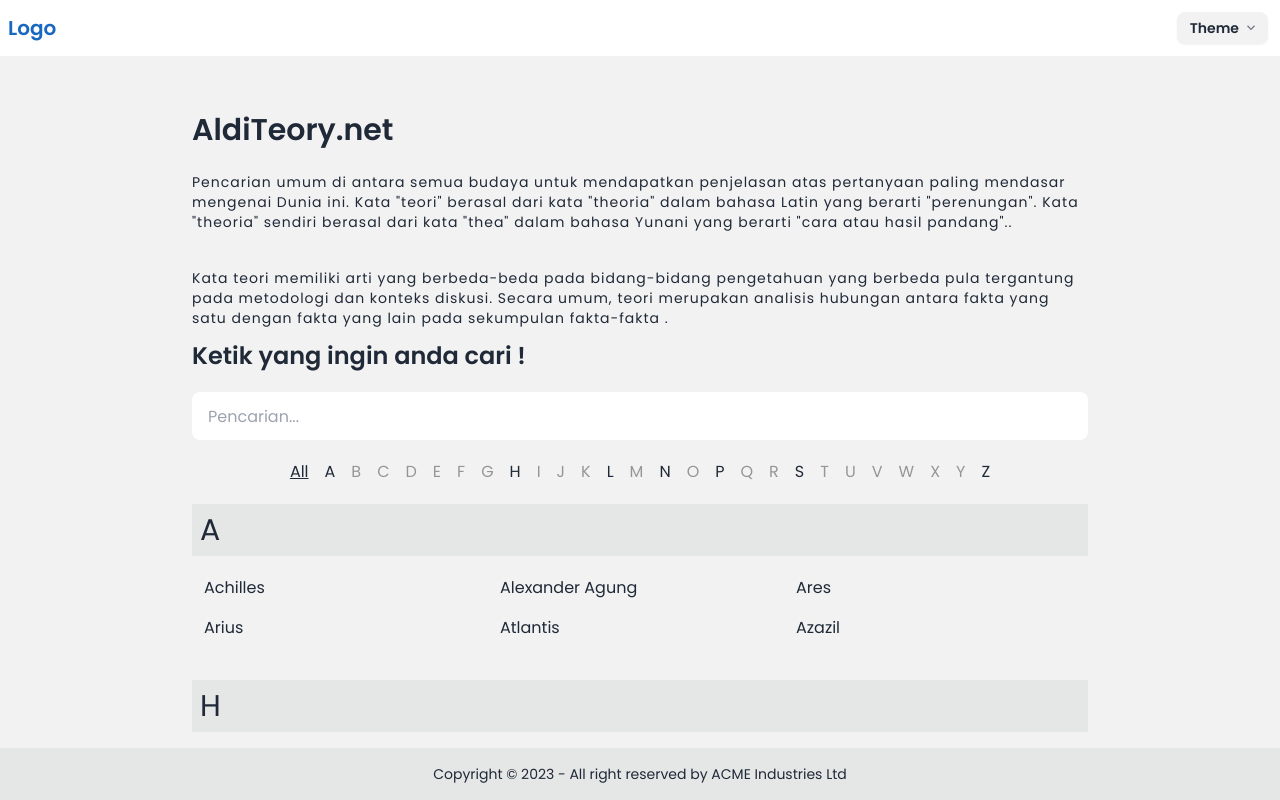
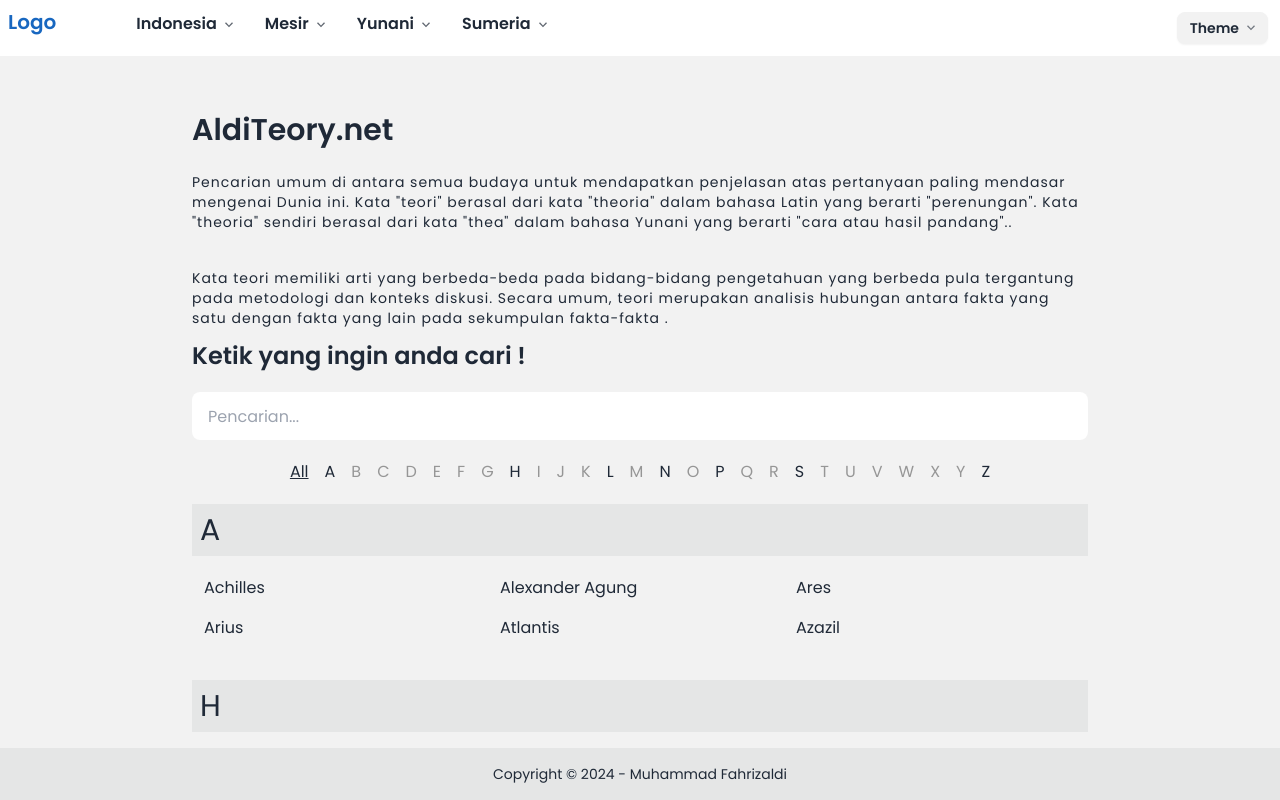
Before and after one commit to aldmf26/portnuxt, a Nuxt app: page /mitologi in a window 1280 px wide. Shown: the top 800 px of the page. Built offline with nearby package versions, Linux system fonts and the light colour scheme.

Commit message:
sudah ada search nya

```diff
--- a/assets/css/main.css
+++ b/assets/css/main.css
@@ -6,3 +6,43 @@
 body {
   font-family: "Poppins", sans-serif;
 }
+
+@layer utilities {
+  .shadow-custom {
+    box-shadow:
+      0 0 2px #fff,
+      inset 0 0 2px #fff,
+      0 0 5px oklch(var(--p)),
+      0 0 10px oklch(var(--s)),
+      0 0 15px oklch(var(--p));
+  }
+
+}
+@keyframes neonAnimation {
+  0% {
+    box-shadow: 0 0 2px #fff,
+     inset 0 0 2px #fff,
+     0 0 5px oklch(var(--p)),
+     0 0 10px oklch(var(--s)),
+     0 0 15px oklch(var(--p));
+  }
+  50% {
+    box-shadow: 0 0 2px #fff,
+     inset 0 0 2px #fff,
+     0 0 10px oklch(var(--p)),
+     0 0 20px oklch(var(--s)),
+     0 0 30px oklch(var(--n));
+  }
+  100% {
+    box-shadow: 0 0 2px #fff,
+     inset 0 0 2px #fff,
+     0 0 5px oklch(var(--p)),
+     0 0 10px oklch(var(--s)),
+     0 0 15px oklch(var(--a));
+  }
+}
+@layer utilities {
+  .shadow-custom {
+    animation: neonAnimation 2s infinite; /* Sesuaikan durasi animasi dan efek sesuai keinginan Anda */
+  }
+}
--- /dev/null
+++ b/components/formMitologi.vue
@@ -0,0 +1,78 @@
+<template>
+    <input v-model="searchTerm" type="text" placeholder="Pencarian..."
+        class="input input-bordered input-primary w-full mt-5 mb-5" />
+    <div class="text-center">
+        <ul class="flex-col items-center">
+            <li class="space-x-4">
+                <button @click.prevent="selectedLetter = ''" class="underline">All</button>
+                <button @click.prevent="selectedLetter = huruf" v-for="huruf in alphabet" :class="{
+                    'hover:underline hover:text-info': groupedData[huruf],
+                    'text-disabled': !groupedData[huruf],
+                    'p-1 rounded-xl  shadow-custom': selectedLetter === huruf,
+                }">{{ huruf }}</button>
+            </li>
+        </ul>
+    </div>
+    <div class="" v-for="letter in alphabet" :key="letter">
+        <div
+            v-if="groupedData[letter] && groupedData[letter].length > 0 && filteredTitles[letter].length > 0 && (selectedLetter === letter || selectedLetter === '')">
+            <h5 class="text-3xl bg-base-300 py-2 px-2 mt-5">{{ letter }}</h5>
+            <div class="grid grid-cols-3 gap-4 py-5 px-3">
+                <div v-for="title in filteredTitles[letter]" :key="title">
+                    <div>
+                        <a href="" class="hover:underline hover:text-info">{{ title }}</a>
+                    </div>
+                </div>
+            </div>
+        </div>
+    </div>
+</template>
+<script setup>
+
+
+const alphabet = Array.from({ length: 26 }, (_, index) => String.fromCharCode(65 + index));
+const dummyTitles = [
+    'Arius',
+    'Atlantis',
+    'Hera',
+    'Azazil',
+    'Alexander Agung',
+    'Achilles',
+    'Ares',
+    'Lucifer',
+    'Namrud',
+    'Nebukadnezar',
+    'Lemuria',
+    'Sundaland',
+    'Zeus',
+    'Poseidon',
+    'Hades',
+    'Persephone'
+];
+const selectedLetter = ref('');
+const searchTerm = ref('');
+// Buat objek untuk mengelompokkan judul berdasarkan huruf awal
+const groupedData = dummyTitles.reduce((acc, title) => {
+    const firstLetter = title[0].toUpperCase();
+    acc[firstLetter] = acc[firstLetter] || [];
+    acc[firstLetter].push(title);
+    return acc;
+}, {});
+
+// Urutkan setiap grup berdasarkan judulnya
+for (const letter in groupedData) {
+    groupedData[letter].sort();
+}
+
+const filteredTitles = computed(() => {
+    const filtered = {};
+    for (const letter in groupedData) {
+        filtered[letter] = groupedData[letter].filter(title =>
+            title.toLowerCase().includes(searchTerm.value.toLowerCase())
+        );
+    }
+    return filtered;
+});
+
+
+</script>
--- a/components/inputsearch.vue
+++ /dev/null
@@ -1,12 +0,0 @@
-<template>
-    <v-autocomplete label="Terjemahkan" :items="terjemahans"></v-autocomplete>
-</template>
-
-<script setup>
-
-const terjemahans = [
-    'indonesia', 'dayak', 'jawa'
-];
-
-
-</script>
--- a/layouts/layout2.vue
+++ b/layouts/layout2.vue
@@ -1,43 +1,64 @@
 <template>
   <!-- navbar -->
-    <div class="container p-2 mx-auto flex items-center justify-between">
+
+  <div class="container mx-auto p-2 flex">
+    <div class="">
       <div class="text-primary text-xl font-bold">Logo</div>
-      <!-- <div role="tablist" class="space-x-14 tabs tabs-lifted">
-        <NuxtLink to="/" role="tab" :class="{ 'tab-active  [--tab-border-color:orange]': isActive('/') }" class="tab">Home
-        </NuxtLink>
-        <NuxtLink to="/dynamic" role="tab" :class="{ 'tab-active  [--tab-border-color:orange]': isActive('/dynamic') }"
-          class="tab">Dynamic</NuxtLink>
-        <NuxtLink to="/terjemahan" role="tab" :class="{ 'tab-active  [--tab-border-color:orange]': isActive('/terjemahan') }"
-          class="tab">Terjemahan</NuxtLink>
-        <NuxtLink to="/theme" role="tab" :class="{ 'tab-active  [--tab-border-color:orange]': isActive('/theme') }"
-          class="tab">Theme</NuxtLink>
-      </div> -->
+    </div>
+    <div class="grow ml-16">
+      <div class="dropdown dropdown-hover mx-3" v-for="nav in navbarKategori" :key="nav">
+        <div tabindex="0" role="button" class="m-1 font-bold">
+          <NuxtLink to="/terjemahan" class="mr-2">{{ nav }}</NuxtLink>
+          <svg width="12px" height="12px" class="h-2 w-2 fill-current opacity-70 inline-block"
+            xmlns="http://www.w3.org/2000/svg" viewBox="0 0 2048 2048">
+            <path d="M1799 349l242 241-1017 1017L7 590l242-241 775 775 775-775z"></path>
+          </svg>
+        </div>
+        <ul tabindex="0" class="dropdown-content z-[1] menu p-2 shadow bg-base-100 rounded-box w-52">
+          <li>
+            <NuxtLink to="/dynamic">Tuhan</NuxtLink>
+          </li>
+          <li>
+            <NuxtLink to="/index">Konsep</NuxtLink>
+          </li>
+        </ul>
+      </div>
+    </div>
+    <div class="">
       <div class="dropdown dropdown-hover">
-        <div tabindex="0" role="button" class="btn btn-sm m-1">
+        <div tabindex="0" role="button" class="btn btn-xs md:btn-sm m-1">
           Theme
           <svg width="12px" height="12px" class="h-2 w-2 fill-current opacity-60 inline-block"
             xmlns="http://www.w3.org/2000/svg" viewBox="0 0 2048 2048">
             <path d="M1799 349l242 241-1017 1017L7 590l242-241 775 775 775-775z"></path>
           </svg>
         </div>
-        <ul tabindex="0" class="dropdown-content z-[1] menu p-2 shadow bg-base-100 rounded-box">
+        <ul tabindex="0" class="dropdown-content z-[1] menu p-2  shadow bg-base-100 rounded-box">
           <li v-for="theme in themes" :key="theme">
             <a @click="changeTheme(theme)">{{ theme }}</a>
           </li>
         </ul>
       </div>
     </div>
+  </div>
+
 
   <!-- section -->
   <slot />
 
   <footer class="fixed bottom-0 left-0 w-full footer footer-center p-4 bg-base-300 text-base-content">
     <aside>
-        <p>Copyright © 2023 - All right reserved by ACME Industries Ltd</p>
+      <p>Copyright © 2024 - Muhammad Fahrizaldi</p>
     </aside>
   </footer>
 </template>
 <script setup>
+const navbarKategori = [
+  'Indonesia',
+  'Mesir',
+  'Yunani',
+  'Sumeria',
+]
 const $route = useRoute();
 const tabActive = ref("tab-active [--tab-bg:yellow] [--tab-border-color:orange]")
 const isActive = (route) => {
--- a/pages/mitologi.vue
+++ b/pages/mitologi.vue
@@ -1,7 +1,7 @@
 <template>
     <NuxtLayout name="layout2">
         <div class="container py-10 mx-auto  bg-base-200 ">
-            <div class="hero-content md:px-4 lg:px-48">
+            <div class="hero-content md:px-4 lg:px-48 ">
                 <div class="">
                     <h1 class=" text-2xl md:text-3xl font-bold">AldiTeory.net</h1>
                     <p class="py-6 text-sm md:text-md" style="letter-spacing: 1px;">
@@ -18,70 +18,9 @@
                         antara fakta yang satu dengan fakta yang lain pada sekumpulan fakta-fakta .
                     </p>
                     <h1 class=" text-1xl md:text-2xl font-bold">Ketik yang ingin anda cari !</h1>
-                    <input v-model="searchTerm" type="text" placeholder="Pencarian..."
-                        class="input input-bordered input-primary w-full mt-5 mb-5" />
-                    <div class="text-center">
-                        <ul class="flex-col items-center">
-                            <li class="space-x-4">
-                                <button @click.prevent="selectedLetter = ''" class="underline">All</button>
-                                <button @click.prevent="selectedLetter = huruf" v-for="huruf in alphabet" :class="{
-                                    'hover:underline hover:text-info': groupedData[huruf],
-                                    'text-disabled': !groupedData[huruf],
-                                    'underline': currentGroup === huruf,
-                                }">{{ huruf }}</button>
-                            </li>
-                        </ul>
-                    </div>
-                    <div v-for="letter in alphabet" :key="letter">
-                        <div
-                            v-if="groupedData[letter] && groupedData[letter].length > 0 && (selectedLetter === letter || selectedLetter === '')">
-                            <h5 class="text-3xl bg-base-300 py-2 px-2 mt-5">{{ letter }}</h5>
-                            <div class="grid grid-cols-3 gap-4 py-5 px-3">
-                                <div v-for="title in groupedData[letter]" :key="title">
-                                    <a href="" class="hover:underline hover:text-info">{{ title }}</a>
-                                </div>
-                            </div>
-                        </div>
-                    </div>
+                    <FormMitologi />
                 </div>
             </div>
         </div>
     </NuxtLayout>
 </template>
-<script setup>
-
-
-const alphabet = Array.from({ length: 26 }, (_, index) => String.fromCharCode(65 + index));
-const dummyTitles = [
-    'Arius',
-    'Atlantis',
-    'Hera',
-    'Azazil',
-    'Alexander Agung',
-    'Achilles',
-    'Ares',
-    'Lucifer',
-    'Namrud',
-    'Nebukadnezar',
-    'Lemuria',
-    'Sundaland',
-    'Zeus',
-    'Poseidon',
-    'Hades',
-    'Persephone'
-];
-const selectedLetter = ref('');
-// Buat objek untuk mengelompokkan judul berdasarkan huruf awal
-const groupedData = dummyTitles.reduce((acc, title) => {
-    const firstLetter = title[0].toUpperCase();
-    acc[firstLetter] = acc[firstLetter] || [];
-    acc[firstLetter].push(title);
-    return acc;
-}, {});
-
-// Urutkan setiap grup berdasarkan judulnya
-for (const letter in groupedData) {
-    groupedData[letter].sort();
-}
-
-</script>
```
Lines whose indentation alone changed are shown as unchanged.
